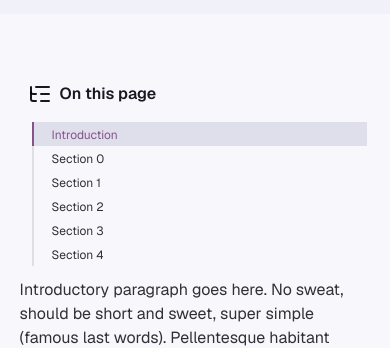
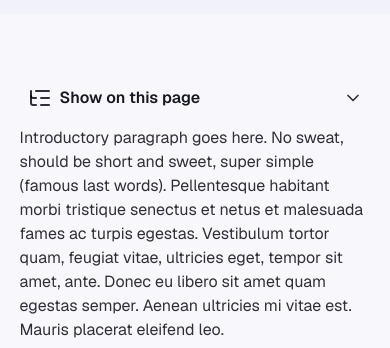
Before and after one commit to khinshankhan/www, a Next.js app: page /about in a window 390 px wide. Shown: the part 306-654 px from the top of the page. Built offline with nearby package versions, Linux system fonts and the light colour scheme.

Commit message:
use collapsible for mobile toc

```diff
--- a/src/components/design-system/primitives/icon.tsx
+++ b/src/components/design-system/primitives/icon.tsx
@@ -205,3 +205,22 @@ export function ListTree(props: IconProps) {
     </svg>
   )
 }
+
+export function ChevronDown(props: IconProps) {
+  return (
+    <svg
+      xmlns="http://www.w3.org/2000/svg"
+      width="24"
+      height="24"
+      viewBox="0 0 24 24"
+      fill="none"
+      stroke="currentColor"
+      strokeWidth="2"
+      strokeLinecap="round"
+      strokeLinejoin="round"
+      {...props}
+    >
+      <path d="m9 18 6-6-6-6" />
+    </svg>
+  )
+}
--- a/src/components/layout/toc.tsx
+++ b/src/components/layout/toc.tsx
@@ -1,16 +1,19 @@
 "use client"
 
-import React from "react"
+import React, { useMemo, useState } from "react"
 import {
   ActiveAnchorsProvider,
   useActiveAnchors,
 } from "@/components/design-system/patterns/view-observers/active-anchors"
-import { ListTree } from "@/components/design-system/primitives/icon"
+import { Button } from "@/components/design-system/primitives/button"
+import { ChevronDown, ListTree } from "@/components/design-system/primitives/icon"
 import { Link } from "@/components/design-system/primitives/link"
-import { H2 } from "@/components/design-system/primitives/text"
 import { typographyVariants } from "@/components/design-system/primitives/typography"
+import { useBreakpoint } from "@/hooks/breakpoints"
+import { useIsomorphicEffect } from "@/hooks/core/useIsomorphicEffect"
 import { cn } from "@/lib/utils"
 import { LayoutGroup, motion } from "motion/react"
+import { Collapsible } from "@base-ui-components/react/collapsible"
 
 export interface Heading {
   id: string
@@ -68,39 +71,59 @@ interface TableOfContentsProps {
   headings?: Heading[]
   className?: string
 }
+export function TOC({ headings = [], className = "" }: TableOfContentsProps) {
+  const [isOpen, setIsOpen] = useState(false)
+  const isXl = useBreakpoint("xl")
+  useIsomorphicEffect(() => setIsOpen(isXl), [isXl])
 
-export function TOC({ headings = [], className = "" }: TableOfContentsProps) {
-  const minDepth =
-    headings.length === 0
-      ? 1 // 1 is an lowerbound since headings are limited (h1-h6) and this gets used for indents
-      : Math.min(...headings.map(({ depth }) => depth))
+  const minDepth = headings.length === 0 ? 1 : Math.min(...headings.map(({ depth }) => depth))
+  const ids = useMemo(() => headings.map((h) => h.id), [headings])
 
   return (
-    <ActiveAnchorsProvider ids={headings.map((h) => h.id)}>
+    <ActiveAnchorsProvider ids={ids}>
       <LayoutGroup id="toc">
-        <nav
-          aria-label="Table of contents"
-          className={cn(
-            "bg-background-2 xl:bg-background-2/70 sticky top-0 w-full rounded-lg rounded-t-none px-2 py-3 backdrop-blur xl:-mt-3",
-            className
+        <Collapsible.Root
+          open={isOpen}
+          className={cn("bg-background-2 sticky top-0 w-full py-2", className)}
+        >
+          <Collapsible.Trigger
+            render={(props) => (
+              <Button
+                {...props}
+                variant="ghost"
+                className="group flex w-full justify-between px-2 py-2 xl:hidden"
+                onClick={() => setIsOpen(!isOpen)}
+              >
+                <span className="flex items-center gap-2">
+                  <ListTree />
+                  <span className={cn(typographyVariants({ variant: "h5" }), "text-foreground")}>
+                    {`${isOpen ? "Hide" : "Show"} on this page`}
+                  </span>
+                </span>
+                <ChevronDown className="size-5 rotate-90 transition-all duration-300 ease-out group-data-[panel-open]:-rotate-90" />
+              </Button>
             )}
-        >
-          <H2
-            variant="h5"
-            className="text-foreground mb-4 mt-0 flex flex-row items-center justify-start gap-2"
-          >
-            <span>
+          />
+
+          <div className="text-foreground-muted hidden px-1 xl:block">
+            <span className="flex items-center gap-2">
               <ListTree />
+              <span className={cn(typographyVariants({ variant: "h5" }), "text-foreground-muted")}>
+                On this page
               </span>
-            On this page
-          </H2>
+            </span>
+          </div>
 
+          <Collapsible.Panel className={cn("overflow-hidden")}>
+            <nav aria-label="Table of contents" className="px-1 pb-2 pt-2">
               <ul className="list-none">
                 {headings.map((heading) => (
                   <TocItem key={heading.id} heading={heading} indents={heading.depth - minDepth} />
                 ))}
               </ul>
             </nav>
+          </Collapsible.Panel>
+        </Collapsible.Root>
       </LayoutGroup>
     </ActiveAnchorsProvider>
   )
--- /dev/null
+++ b/src/hooks/breakpoints.tsx
@@ -0,0 +1,21 @@
+import { useMediaQuery } from "./core/useMediaQuery"
+
+// NOTE: this needs to be kept in sync with the tailwind config
+const breakpoints = {
+  xss: "20rem",
+  xs: "24.5rem",
+  sm: "40rem",
+  md: "48rem",
+  lg: "64rem",
+  xl: "82.8125rem",
+  "2xl": "96rem",
+}
+
+type Breakpoint = keyof typeof breakpoints
+
+// NOTE: this is a 'hacky way' to get the breakpoints for controlled components
+// we should rely on css as much as possible, which should help with CLS and SSR
+export function useBreakpoint(breakpoint: Breakpoint) {
+  const query = `(min-width: ${breakpoints[breakpoint]})`
+  return useMediaQuery(query)
+}
--- /dev/null
+++ b/src/hooks/core/useMediaQuery.tsx
@@ -0,0 +1,22 @@
+import { useCallback, useSyncExternalStore } from "react"
+
+export function useMediaQuery(query: string) {
+  // SSR-safe subscribe using useSyncExternalStore
+  const getSnapshot = useCallback(() => {
+    if (typeof window === "undefined") return false
+    return window.matchMedia(query).matches
+  }, [query])
+
+  const subscribe = useCallback(
+    (callback: () => void) => {
+      if (typeof window === "undefined") return () => {}
+      const mql = window.matchMedia(query)
+      // modern 'change' event
+      mql.addEventListener("change", callback)
+      return () => mql.removeEventListener("change", callback)
+    },
+    [query]
+  )
+
+  return useSyncExternalStore(subscribe, getSnapshot, () => false)
+}
```
Lines whose indentation alone changed are shown as unchanged.
